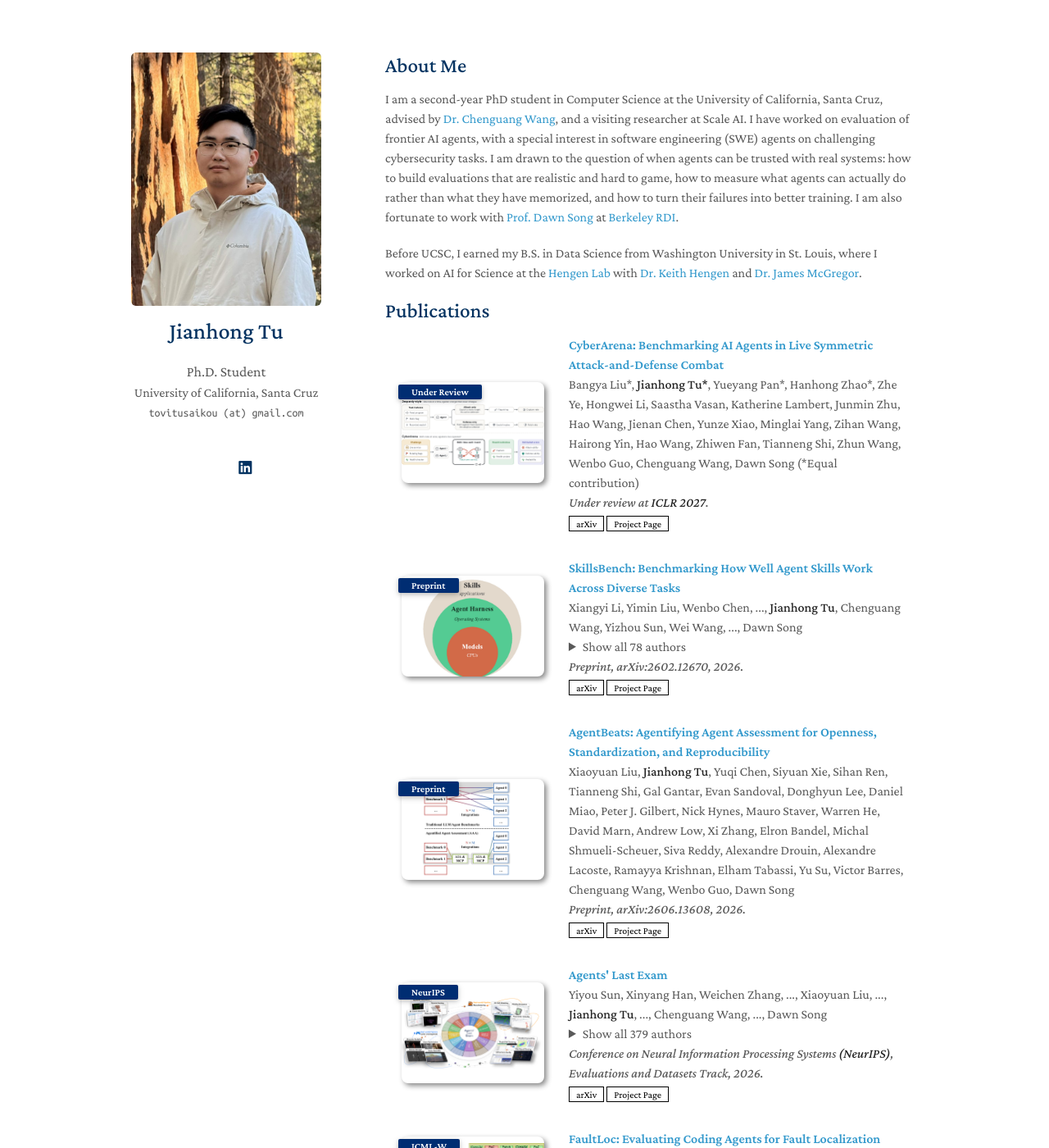
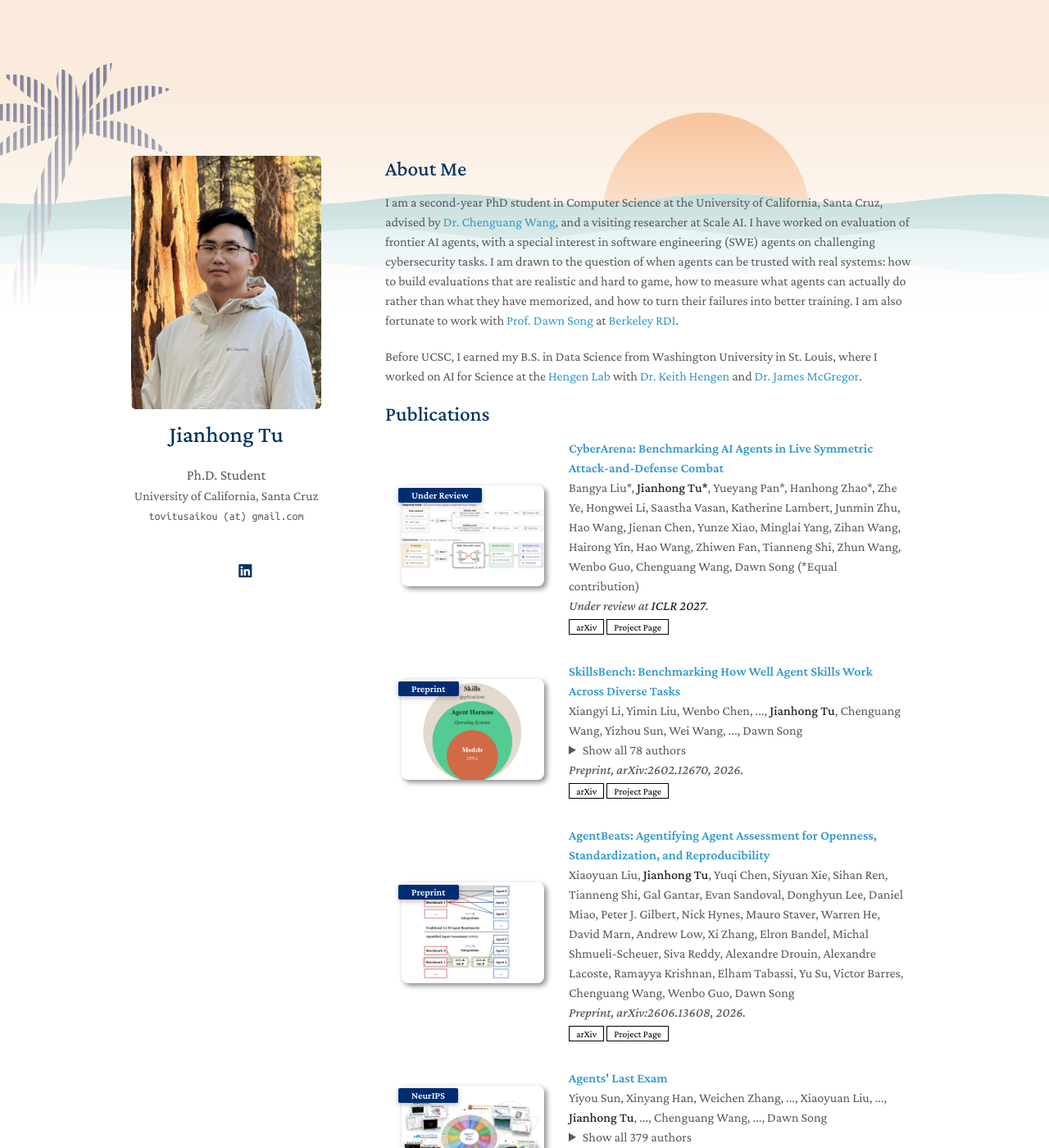
Before and after one commit to JianhongTu/jianhongtu.github.io, a Jekyll site: the page built from index.md, in a window 1280 px wide and 1400 px high. Shown: the whole window at 82% size. Built offline with Jekyll 4.4.1, drawn with Linux system fonts in a browser that asks for light colours; a style sheet for code colours, icons or effects is not loaded; our own code applies the rules of GitHub Pages for plain Markdown files.

Commit message:
Feat: add faded Bauhaus California sunset banner across the page top

```diff
--- a/_layouts/homepage.html
+++ b/_layouts/homepage.html
@@ -25,6 +25,7 @@
 
   </head>
   <body>
+    <div class="page-banner" aria-hidden="true"></div>
     <div class="wrapper">
       <header>
 
--- a/assets/css/style.scss
+++ b/assets/css/style.scss
@@ -28,10 +28,52 @@ header .image.avatar img {
   border-radius: 6px;
 }
 
-// On short desktop windows the fixed sidebar (with the large photo) is taller than the window,
-// so let it scroll with the page instead of cutting off the links at the bottom.
-@media screen and (min-width: 961px) and (max-height: 650px) {
+// Full-width California-sunset banner behind the top of the page. It is faded and fades out
+// toward the bottom so the photo and text stay the focus; content starts lower to make room.
+.wrapper {
+  position: relative;
+  z-index: 1;
+}
+
+.page-banner {
+  position: absolute;
+  top: 0;
+  left: 0;
+  width: 100%;
+  height: 380px;
+  z-index: 0;
+  pointer-events: none;
+  background: url("../img/banner.svg") center 40% / cover no-repeat;
+  opacity: 0.55;
+  -webkit-mask-image: linear-gradient(to bottom, #000 30%, transparent 100%);
+  mask-image: linear-gradient(to bottom, #000 30%, transparent 100%);
+}
+
+@media (prefers-color-scheme: dark) {
+  .page-banner {
+    opacity: 0.3;
+  }
+}
+
+@media screen and (min-width: 961px) {
+  // The sidebar scrolls with the page (the theme fixes it in place), so the extra top space
+  // does not stay empty above the photo after the banner scrolls away.
   header {
     position: absolute;
+    padding-top: 190px;
+  }
+
+  section {
+    padding-top: 190px;
   }
 }
+
+@media screen and (max-width: 960px) {
+  .page-banner {
+    height: 260px;
+  }
+
+  header {
+    padding-top: 130px;
+  }
+}
```
Also changed, not shown: assets/img/banner.svg (added).
